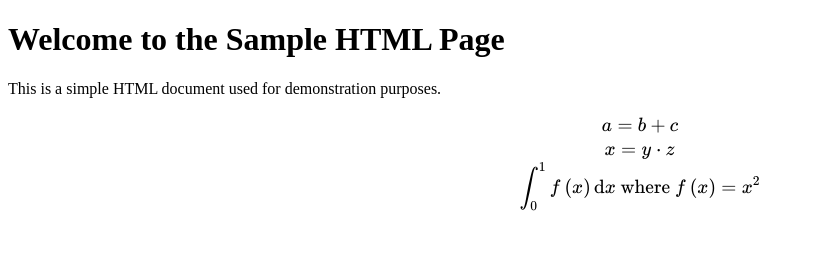
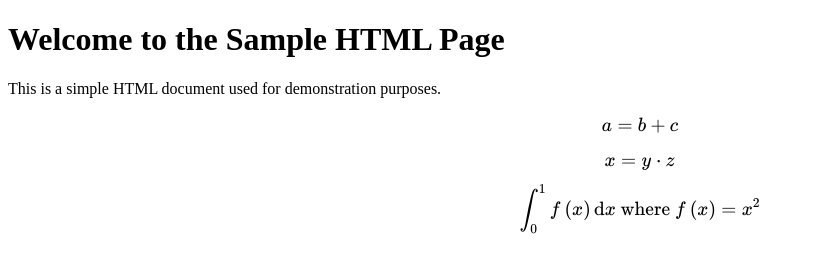
Before and after one commit to iasandcb/obsidian-publish-asciimath, a website: page index.html in a window 1280 px wide. Shown: the whole page, without its empty margins (0-814 px from the left). Drawn offline with nearby package versions, Linux system fonts and the light colour scheme.

Commit message:
Add CSS for KaTeX display and refactor code processing in JavaScript

```diff
--- a/index.html
+++ b/index.html
@@ -3,6 +3,7 @@
 <head>
     <title>Sample HTML Page</title>
     <script src="publish-widcard.js"></script>
+    <link rel="stylesheet" href="publish.css">
 </head>
 <body>
     <h1>Welcome to the Sample HTML Page</h1>
--- a/publish-widcard.js
+++ b/publish-widcard.js
@@ -146,9 +146,8 @@ function translate(refresh = false) {
       const para = pre.children[0].innerHTML
         .split('\n')
         .filter(e => e)
-        .reduce((acc, code) => acc +
-          processCode(code)
-            + '<br/>', '');
+        .map(code => processCode(code))
+        .join('');
 
       // create a <p> element so we can attach an event handler to toggle raw/source
       const pEl = document.createElement('p');
--- /dev/null
+++ b/publish.css
@@ -0,0 +1,5 @@
+/* Make KaTeX display math block-level and remove vertical margins */
+p[data-am-state] span.katex {
+  display: block;
+  margin: 0.7rem;        /* tight single spacing */
+}
```
